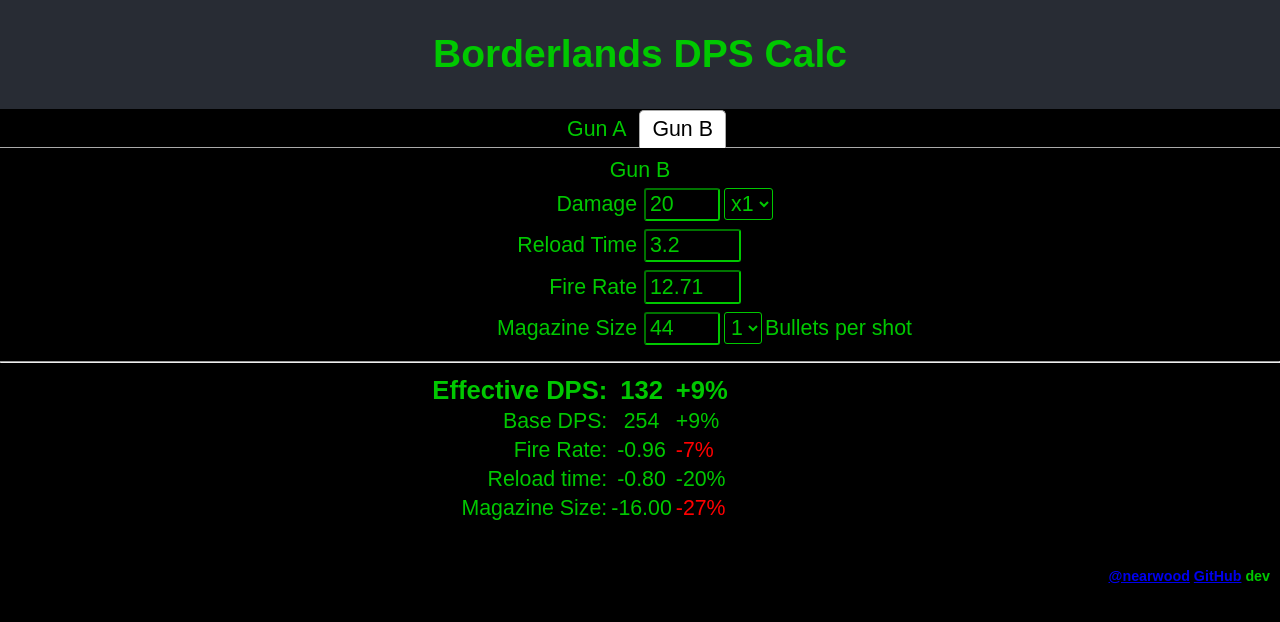
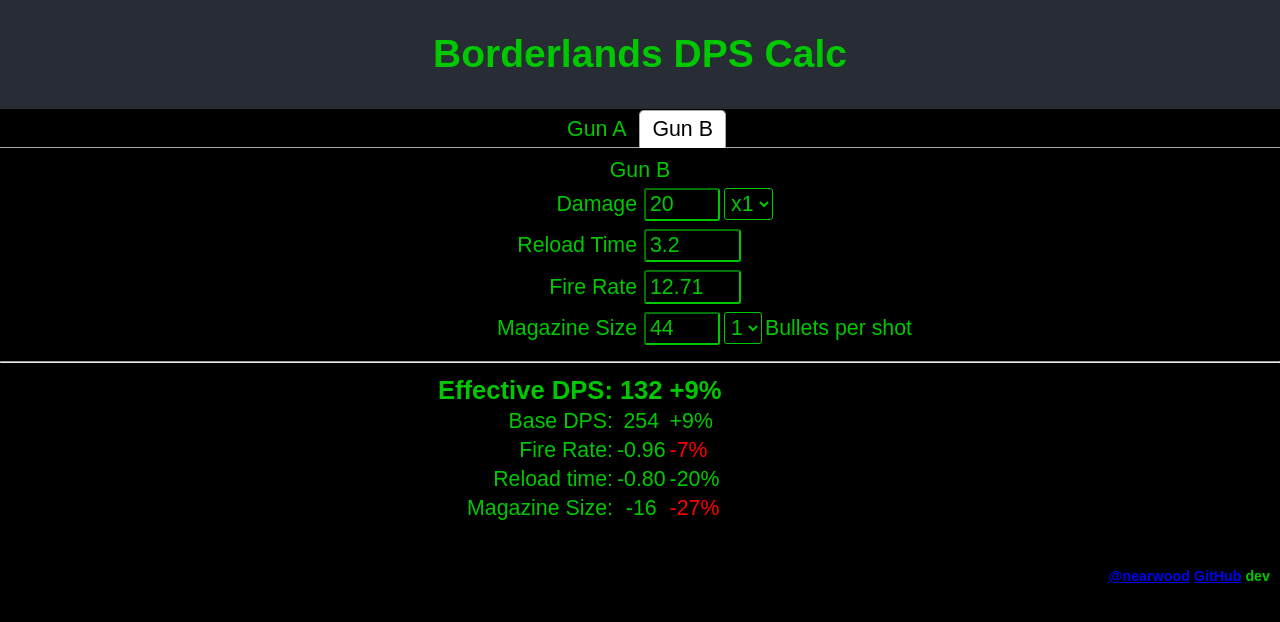
Before and after one commit to nearwood/bl-dps-calc, a React (Create React App) app: page / in a window 1280 px wide. Both pictures are taken after a click on the tab "Gun B". Shown: the top 622 px of the page. Built offline with nearby package versions, Linux system fonts and the light colour scheme.

Commit message:
rm decimal on mag size diff

```diff
--- a/src/App.js
+++ b/src/App.js
@@ -105,7 +105,7 @@
           <tr><td>Base DPS:</td><td>{dps}</td>{gunA && percentDelta(gunA.dps, gun.dps)}</tr>
           {gunA && <tr><td>Fire Rate:</td><td>{(gun.fireRate - gunA.fireRate).toFixed(2)}</td>{percentDelta(gunA.fireRate, gun.fireRate)}</tr>}
           {gunA && <tr><td>Reload time:</td><td>{(gun.reloadTime - gunA.reloadTime).toFixed(2)}</td>{percentDelta(gunA.reloadTime, gun.reloadTime, true)}</tr>}
-          {gunA && <tr><td>Magazine Size:</td><td>{(gun.magazineSize - gunA.magazineSize).toFixed(2)}</td>{percentDelta(gunA.magazineSize, gun.magazineSize)}</tr>}
+          {gunA && <tr><td>Magazine Size:</td><td>{(gun.magazineSize - gunA.magazineSize).toFixed(0)}</td>{percentDelta(gunA.magazineSize, gun.magazineSize)}</tr>}
         </tbody>
       </table>
     );
```
